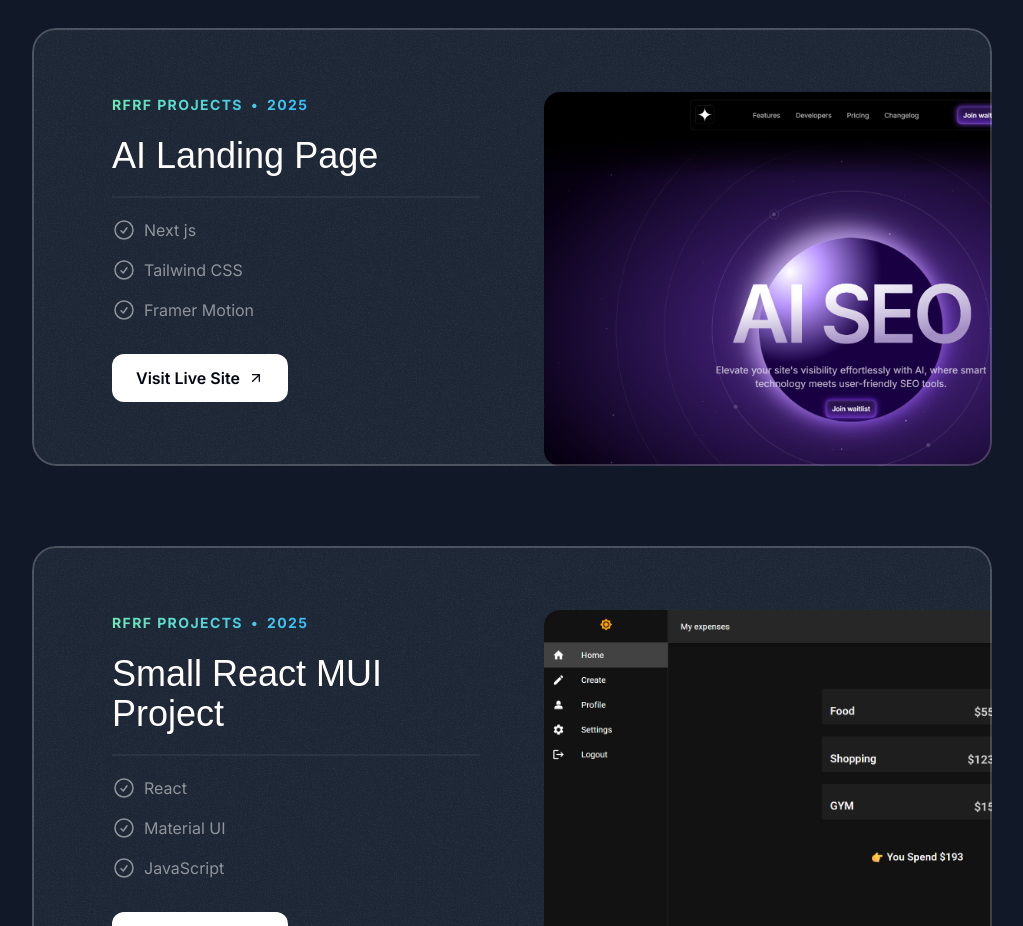
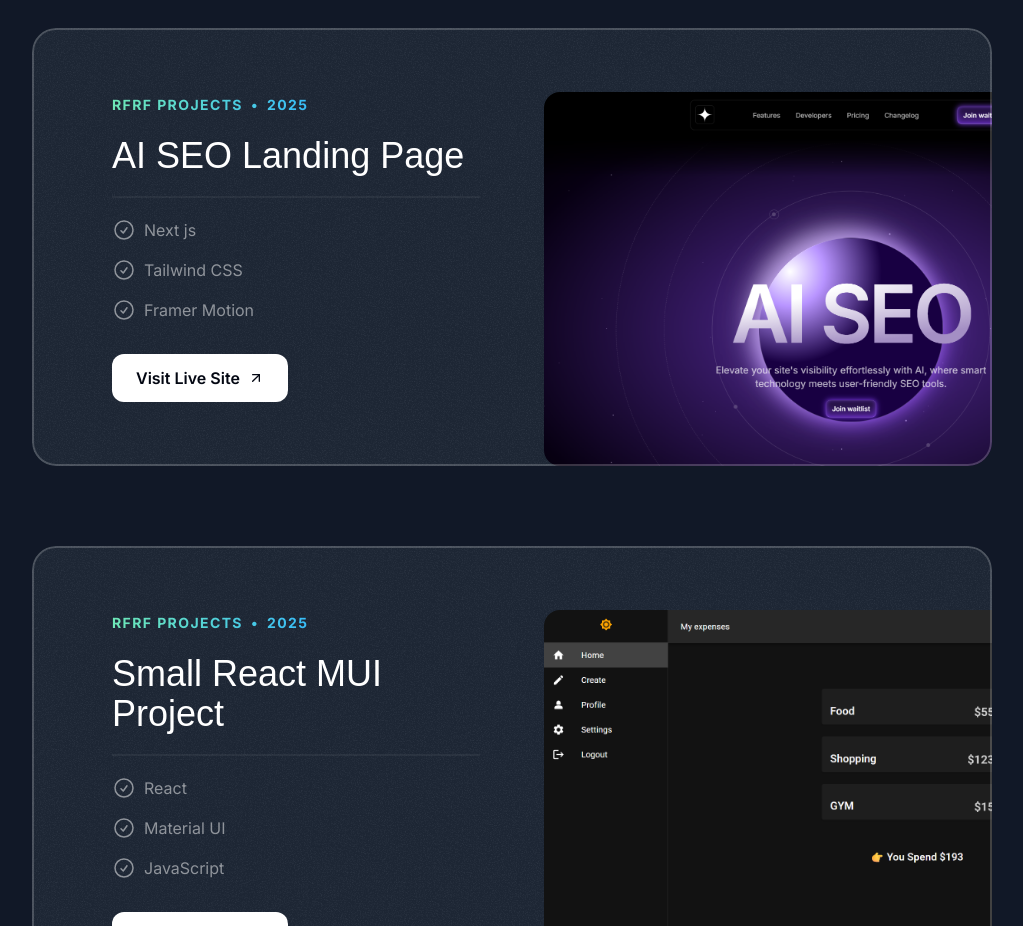
Before and after one commit to AhmedSaadRF/my-portfolio, a Next.js app: page / in a window 1280 px wide. Shown: the part 3520-4446 px from the top of the page, without its empty margins (128-1151 px from the left). Built offline with nearby package versions, Linux system fonts and the light colour scheme; a web font is replaced by a local one.

Commit message:
Upload Project

```diff
--- a/src/sections/Projects.tsx
+++ b/src/sections/Projects.tsx
@@ -63,7 +63,7 @@ const portfolioProjects = [
   {
     company: "RFRF Projects",
     year: "2025",
-    title: "AI Landing Page",
+    title: "AI SEO Landing Page",
     results: [
       { title: "Next js" },
       { title: "Tailwind CSS" },
```
